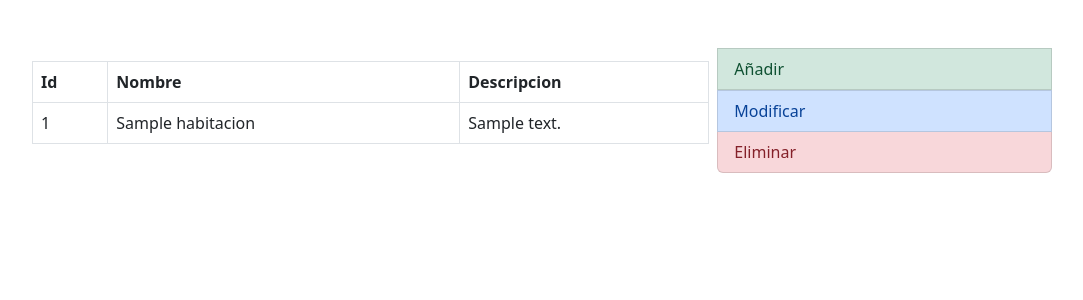
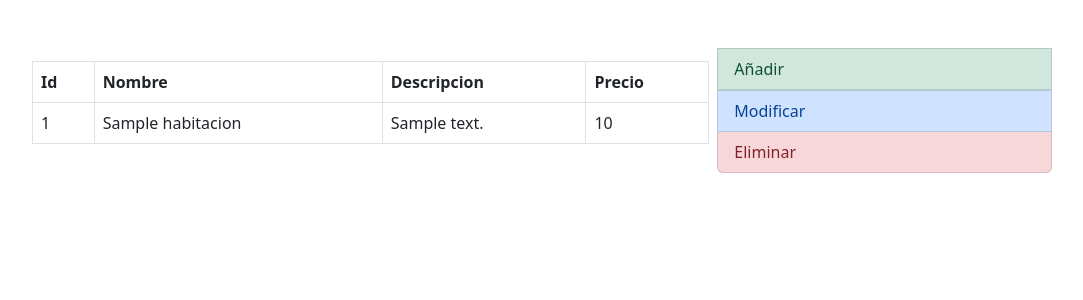
Before and after one commit to JuanZweifel/veranumIng, a Django app: page /tipo_habitacion in a window 1280 px wide. Shown: the top 300 px of the page, without its empty margins (98-1181 px from the left). Run offline with Django 4.2, Linux system fonts and the light colour scheme; tables that the repository leaves empty hold one stand-in row (values such as "Sample post").

Commit message:
Precio en "tipo_habitacion"

```diff
--- a/app/forms.py
+++ b/app/forms.py
@@ -4,4 +4,4 @@ from .models import Tipo_habitacion
 class frmAddTipo(forms.ModelForm):
     class Meta:
         model=Tipo_habitacion
-        fields=["id_tipo_habitacion","nom_tipo","descrip_tipo"]
+        fields=["id_tipo_habitacion","nom_tipo","descrip_tipo","precio"]
--- a/app/models.py
+++ b/app/models.py
@@ -5,3 +5,4 @@ class Tipo_habitacion(models.Model):
     id_tipo_habitacion=models.AutoField(primary_key=True, null=False)
     nom_tipo=models.CharField(max_length=50, null=False)
     descrip_tipo=models.TextField(null=True)
+    precio=models.IntegerField(null=False)
--- a/app/templates/app/tipo_habitacion.html
+++ b/app/templates/app/tipo_habitacion.html
@@ -11,6 +11,7 @@
                             <th scope="col">Id</th>
                             <th scope="col">Nombre</th>
                             <th scope="col">Descripcion</th>
+                            <th scope="col">Precio</th>
                         </tr>
                     </thead>
                     <tbody>
@@ -19,6 +20,7 @@
                             <td scope="row">{{type.id_tipo_habitacion}}</td>
                             <td>{{type.nom_tipo}}</td>
                             <td>{{type.descrip_tipo}}</td>
+                            <td>{{type.precio}}</td>
                         </tr>
                         {% endfor %}
                     </tbody>
```
